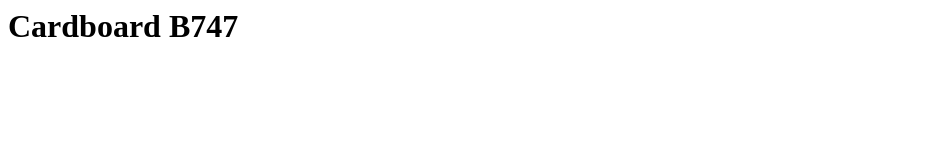
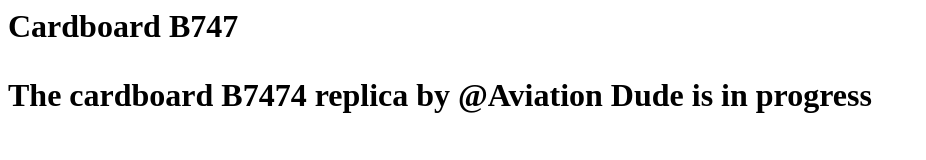
Before and after one commit to RCoderdot/cardboard-b747, a plain HTML site: page Index.html in a window 1280 px wide. Shown: the whole page, without its empty margins (0-926 px from the left). Drawn offline with Linux system fonts and the light colour scheme.

Commit message:
Update Index.html

```diff
--- a/Index.html
+++ b/Index.html
@@ -1,5 +1,7 @@
 <body>
  <h1>Cardboard B747
+ <br>
+ <p> The cardboard B7474 replica by @Aviation Dude is in progress
 
 
 </body>
```
